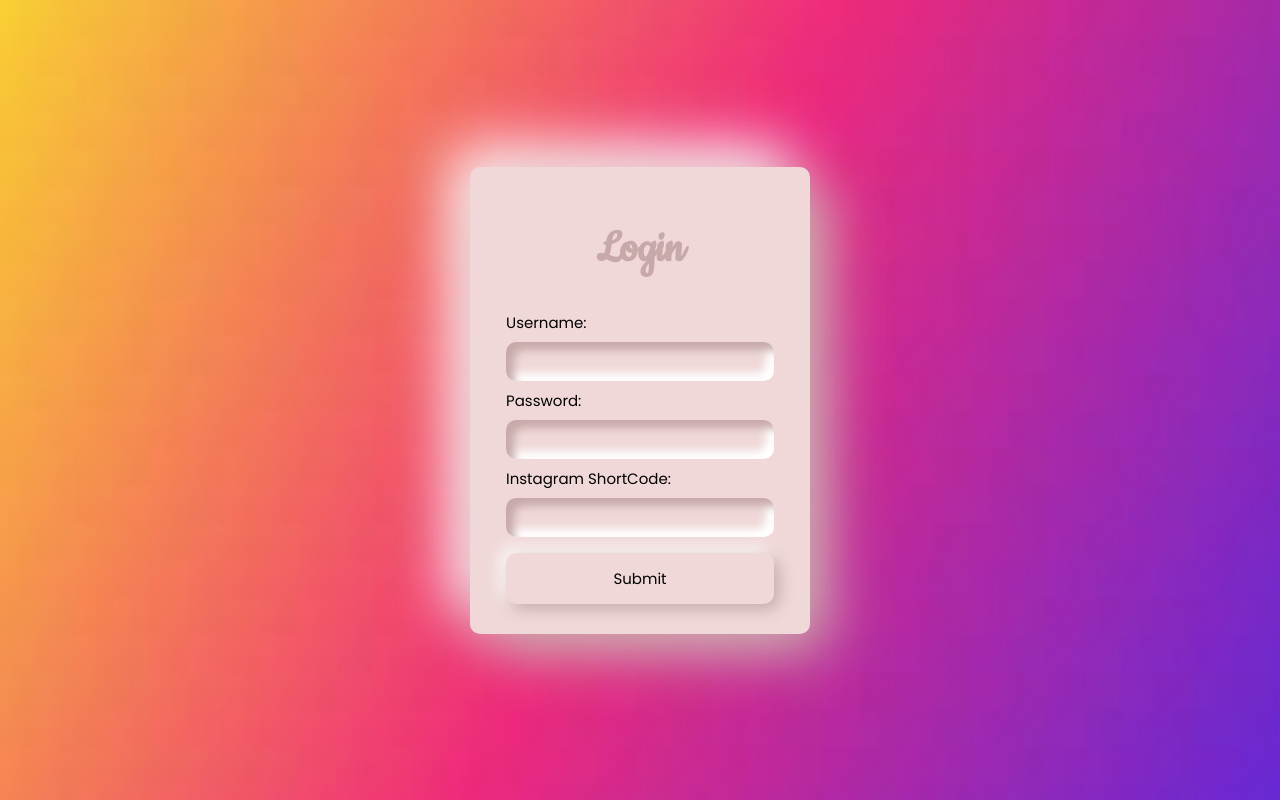
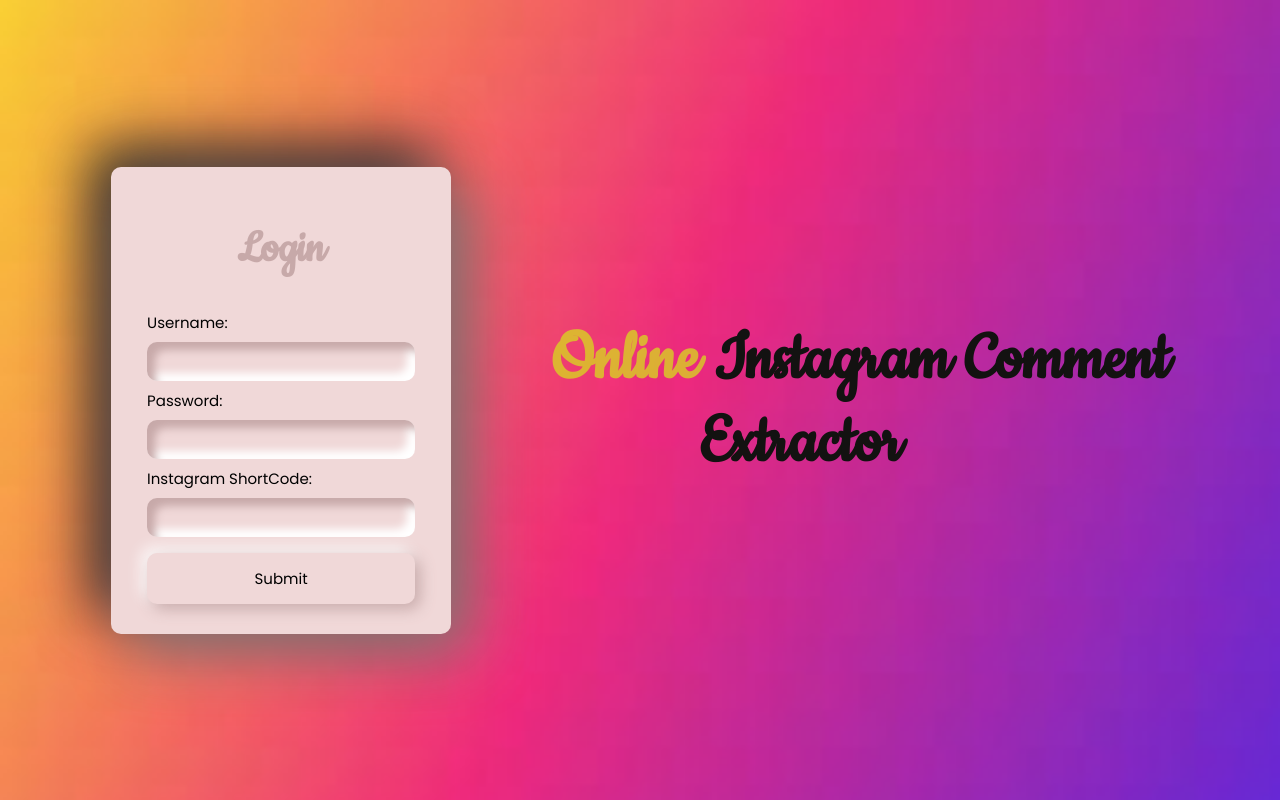
Before and after one commit to codexx07/instagramscraping, a plain HTML site: page static/index.html in a window 1280 px wide. Drawn offline with Linux system fonts and the light colour scheme.

Commit message:
frontend complete

```diff
--- a/static/css/styles.css
+++ b/static/css/styles.css
@@ -21,13 +21,47 @@ body {
     height: 100vh;
 }
 
+.wrapper {
+    display: flex;
+    justify-content: space-between;
+    align-items: start;
+    gap: 100px;
+    padding-left: 100px;
+    padding: 0;
+}
+
+.hero1 {
+    font-size: 5em; /* Increase font size */
+    height: 100%;
+    display: flex;
+    align-items: center; /* Vertically center contents */
+    justify-content: center; /* Horizontally center contents */
+    white-space: pre-wrap;
+    color: #131211; /* Bright color, adjust as needed */
+    font-family: 'Cookie', cursive;
+    position: relative; /* Add this line */
+    top: -90px; /* Push contents up, adjust as needed */
+}
+
+.hero1 span{
+    color: #d8d81f; /* Bright color, adjust as needed */
+    font-family: 'Cookie', cursive;
+    animation: fadeIn 3s ease-in-out infinite;
+}
+
+
+@keyframes fadeIn {
+    0% {opacity: 0;}
+    50% {opacity: 1;}
+    100% {opacity: 0;}
+}
 .card {
     width: 300px;
     padding: 20px;
     border-radius: 10px;
     background: #f0d8d8;
-    box-shadow:  20px 20px 60px #c7a9a9,
-                -20px -20px 60px #ffffff;
+    box-shadow:  20px 20px 60px #8b7575,
+                -20px -20px 60px #292727;
 }
 
 .card:hover {
--- a/static/index.html
+++ b/static/index.html
@@ -9,6 +9,7 @@
 </head>
 <body>
     <div class="content">
+        <div class ="wrapper">
             <div class="card">
                 <div class="container">
                     <h1 class="header">Login</h1>
@@ -23,6 +24,9 @@
                     </form>
                 </div>
             </div>
+                <h1 class="hero1"><span class="highlight">Online</span><br> Instagram Comment<br>Extractor</h1>
+        </div>
+    </div>
         <button class="download" id="downloadButton">Download Comments</button>
     </div>
     <script src="/static/js/app.js"></script>
```
Lines whose indentation alone changed are shown as unchanged.
